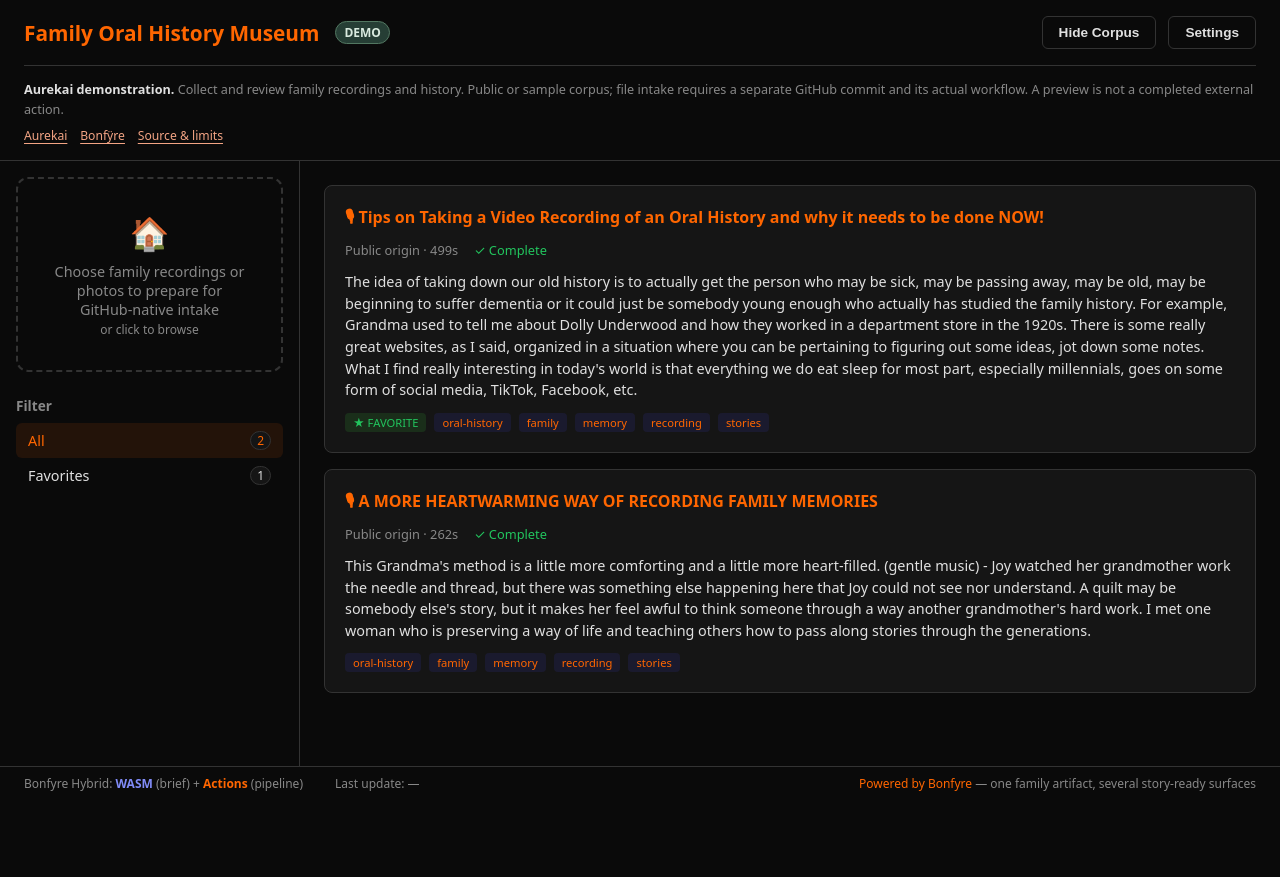
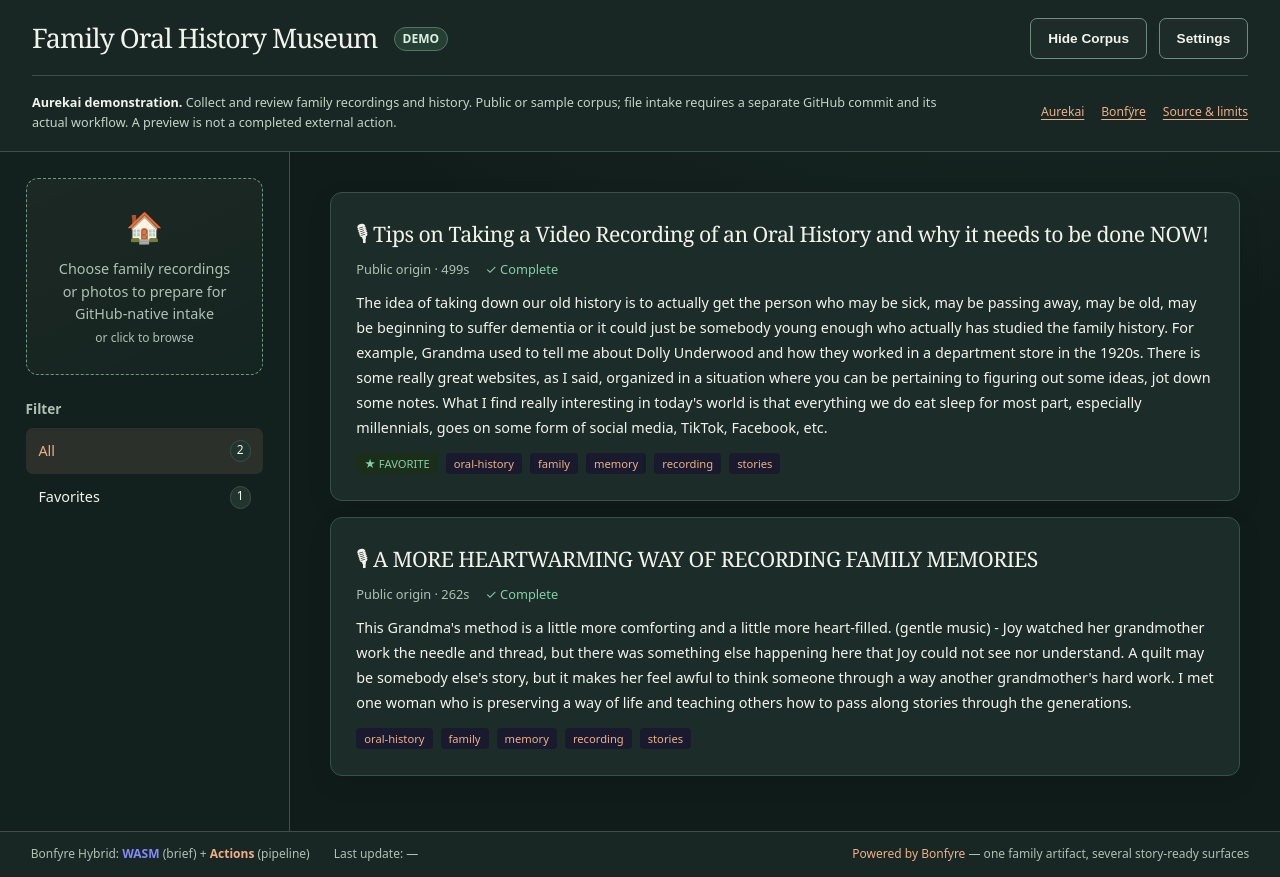
Before and after one commit to Nickgonzales76017/pages-family-history, a plain HTML site: page site/index.html in a window 1280 px wide. Before the commit the page ends 800 px from the top, so only its background shows below. Drawn offline with Linux system fonts and the light colour scheme; no server answers.

Commit message:
site: modernize Aurekai demo layout and accessibility while retaining workflow controls

```diff
--- a/site/index.html
+++ b/site/index.html
@@ -72,6 +72,47 @@
     .aurekai-context nav{display:flex;align-items:center;gap:.8rem;flex-wrap:wrap}
     .aurekai-context a{color:#f3a484;font-size:.76rem;text-decoration:underline;text-underline-offset:3px}
     .aurekai-context a:focus-visible{outline:2px solid #f3a484;outline-offset:3px}
+
+    /* Aurekai 2026 shared visual cut: presentation-only, retains workflow behavior. */
+    :root{--bg:#101c1a;--fg:#f3f3ed;--accent:#edaf87;--surface:#1c2c28;--border:#395148;--dim:#aec1b5;--green:#83cfa7;--red:#f1a69c;--yellow:#efd18e}
+    html{scroll-behavior:smooth}
+    body{font-family:system-ui,-apple-system,BlinkMacSystemFont,"Segoe UI",sans-serif;line-height:1.54;background:radial-gradient(ellipse 85% 52% at 82% 0,rgba(68,108,83,.17),transparent 70%),var(--bg);color:var(--fg)}
+    .app{max-width:1650px;margin:0 auto;grid-template-columns:minmax(250px,290px) minmax(0,1fr);box-shadow:0 0 0 1px rgba(255,255,255,.035);min-height:100vh}
+    header{padding:1.15rem clamp(1rem,2.5vw,2.4rem);background:#182723;border-bottom-color:var(--border);gap:1rem}
+    header h1{font-family:Georgia,"Times New Roman",serif;font-weight:500;font-size:clamp(1.38rem,2.1vw,1.95rem);letter-spacing:-.035em;line-height:1.15;color:var(--fg)}
+    .sidebar{padding:clamp(1rem,2vw,1.7rem);background:#13211e;border-color:var(--border)}
+    .main{padding:clamp(1.2rem,3.1vw,3rem);min-width:0}
+    .card,.preview{border-radius:12px;background:var(--surface);border:1px solid var(--border);box-shadow:0 8px 26px rgba(0,0,0,.08)}
+    .card{padding:clamp(1.05rem,2vw,1.7rem)}
+    .card h3{font-family:Georgia,"Times New Roman",serif;font-size:1.33rem;letter-spacing:-.025em;font-weight:500;color:var(--fg)}
+    .card-body{line-height:1.73}
+    .card-meta,.dropzone-text{color:var(--dim);line-height:1.58}
+    .dropzone{background:linear-gradient(155deg,rgba(225,180,142,.05),rgba(29,60,48,.15));border:1px dashed #719581;padding:clamp(1.4rem,2vw,2rem);border-radius:12px;cursor:pointer}
+    .dropzone:hover,.dropzone.drag-over{border-color:var(--accent);background:rgba(237,175,135,.07)}
+    .dropzone-icon{font-size:1.85rem}
+    .btn{border-radius:7px;padding:.64rem 1.05rem;line-height:1.35;min-height:36px}
+    .btn-primary{background:var(--accent);color:#202a21}
+    .btn-primary:hover{background:#f5c29b;color:#111b17}
+    .btn-ghost{border:1px solid #6e8b7e;color:var(--fg);background:rgba(255,255,255,.025)}
+    .btn-ghost:hover{border-color:var(--accent);background:rgba(237,175,135,.08)}
+    .filter-item{border-radius:7px;padding:.75rem .8rem;gap:.5rem}
+    .filter-item.active{background:rgba(237,175,135,.11);color:var(--accent)}
+    .filter-count{background:#21352e;color:var(--fg)}
+    .pipeline-step{padding:.7rem .8rem;border-color:#4f7461}
+    .pipeline-step.active{border-color:var(--accent);color:var(--accent)}
+    .pipeline-step.done{border-color:var(--green);color:var(--green)}
+    .config label,.config h4{color:var(--dim)}
+    .config input{border-radius:7px;background:#172722;color:var(--fg);padding:.7rem}
+    .status-bar{background:#182723;color:var(--dim);border-top:1px solid var(--border);padding:.8rem clamp(1rem,2.4vw,2.4rem);flex-wrap:wrap;gap:.5rem 1.5rem}
+    a{color:var(--accent);text-underline-offset:3px}
+    :is(button,a,input,select,textarea):focus-visible{outline:2px solid var(--accent);outline-offset:3px}
+    .aurekai-context{padding-top:1rem}
+    .aurekai-context p{max-width:920px;color:#c5d4c8}
+    .aurekai-context nav{gap:.6rem 1.05rem}
+    .aurekai-context a{color:var(--accent)}
+    .badge-demo{background:#263f35;color:#dcefe0}
+    @media(max-width:820px){.app{display:flex;flex-direction:column}.sidebar{border-right:0;border-bottom:1px solid var(--border)}.main{min-height:45vh}.header-right{margin-left:0}.status-bar{gap:.4rem .8rem}}
+    @media(prefers-reduced-motion:reduce){html{scroll-behavior:auto}.badge-processing{animation:none}}
 </style>
 </head>
 <body>
```
